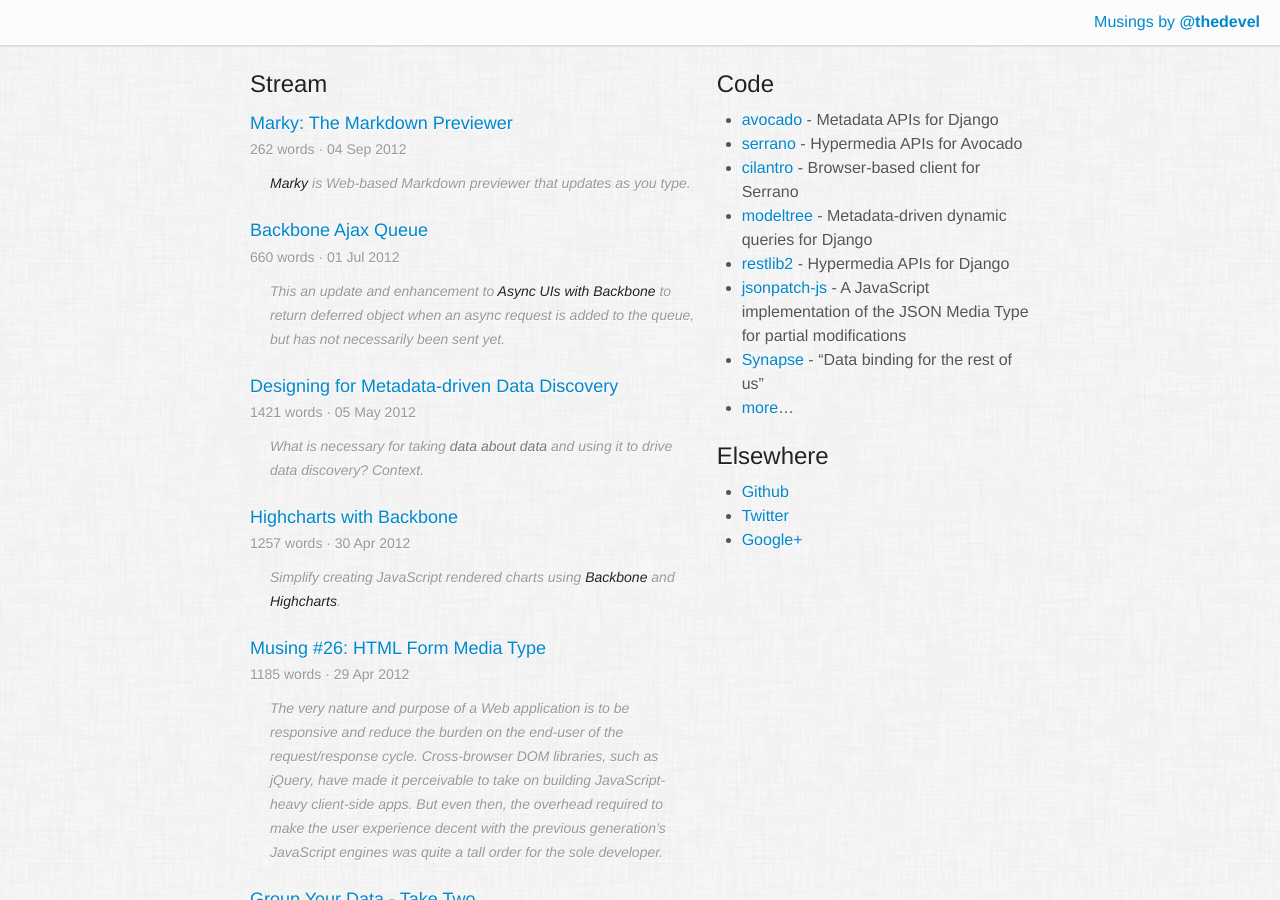
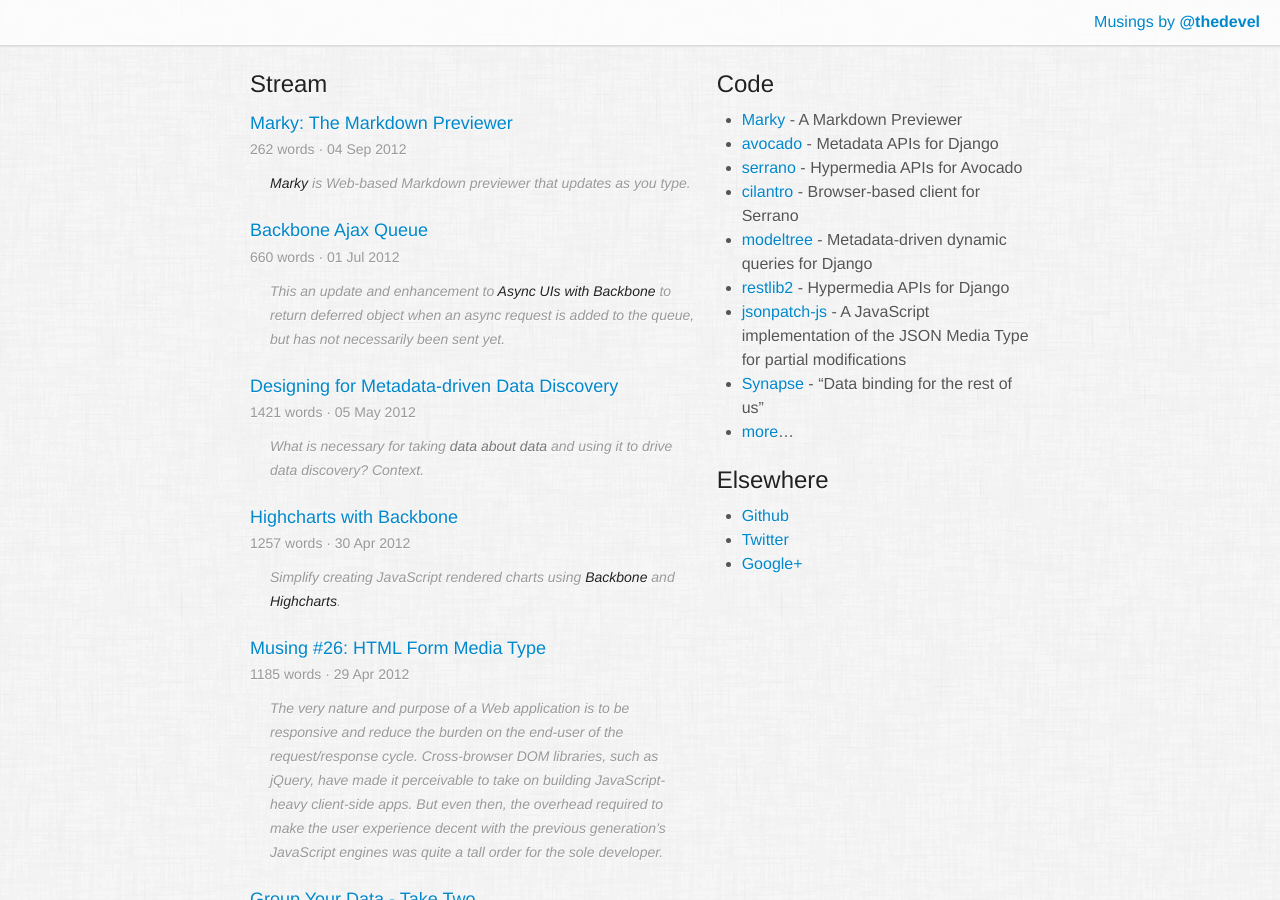
Before and after one commit to bruth/devel.io, a Jekyll site: the page built from index.html, in a window 1280 px wide and 900 px high. Built offline with Jekyll 4.4.1, drawn with Linux system fonts in a browser that asks for light colours; some web fonts are replaced; Markdown is read by kramdown in place of the engine named in the settings.

Commit message:
Add marky to code list

```diff
--- a/index.html
+++ b/index.html
@@ -3,6 +3,7 @@
 ---
 
 {% capture code %}
+- [Marky](https://github.com/bruth/marky/) - A Markdown Previewer
 - [avocado](http://cbmi.github.com/avocado/) - Metadata APIs for Django
 - [serrano](http://cbmi.github.com/serrano/) - Hypermedia APIs for Avocado
 - [cilantro](http://cbmi.github.com/cilantro/) - Browser-based client for Serrano
```
